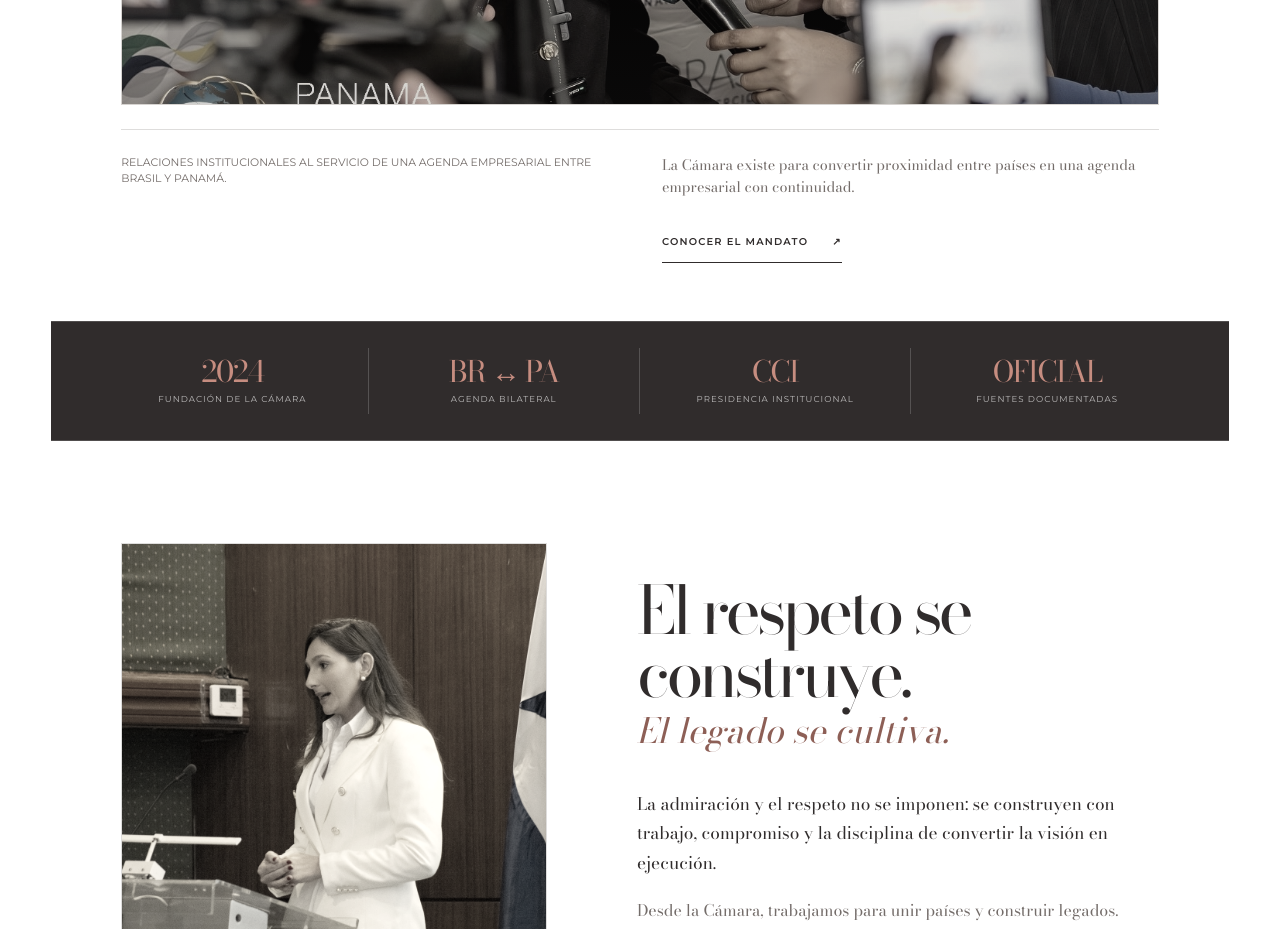
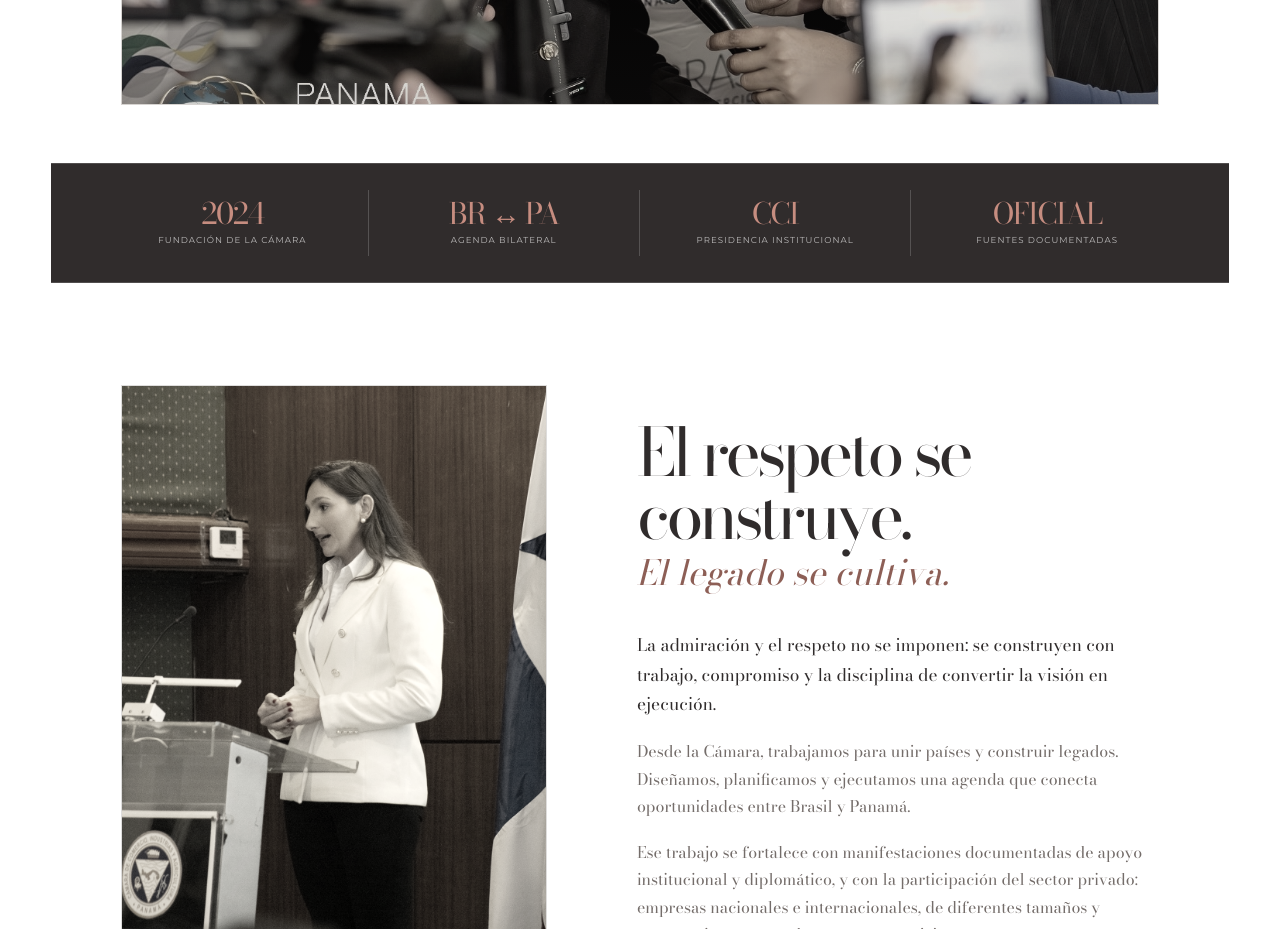
Before and after one commit to nquisinski1/Chairwoman, a Next.js app: page / in a window 1280 px wide. Shown: the part 980-1909 px from the top of the page. Built offline with nearby package versions, Linux system fonts and the light colour scheme.

Commit message:
remove Chairwoman hero footer strip

```diff
--- a/app/_components/ChairwomanLanding.tsx
+++ b/app/_components/ChairwomanLanding.tsx
@@ -110,11 +110,6 @@ export function ChairwomanLanding({ language }: { language: Language }) {
               </figure>
               <span className="ne-orbit" aria-hidden="true" />
             </div>
-            <div className="ne-hero-foot">
-              <p>{copy.hero.descriptor}</p>
-              <p>{copy.mandate.lead}</p>
-              <a href="#mandato">{copy.hero.primary}<Arrow /></a>
-            </div>
           </section>
 
           <section className="ne-proof-strip" aria-label={copy.authorityLabel}>
```
Also changed, not shown: 1 other file (tests, documents, lock files or other folders).
